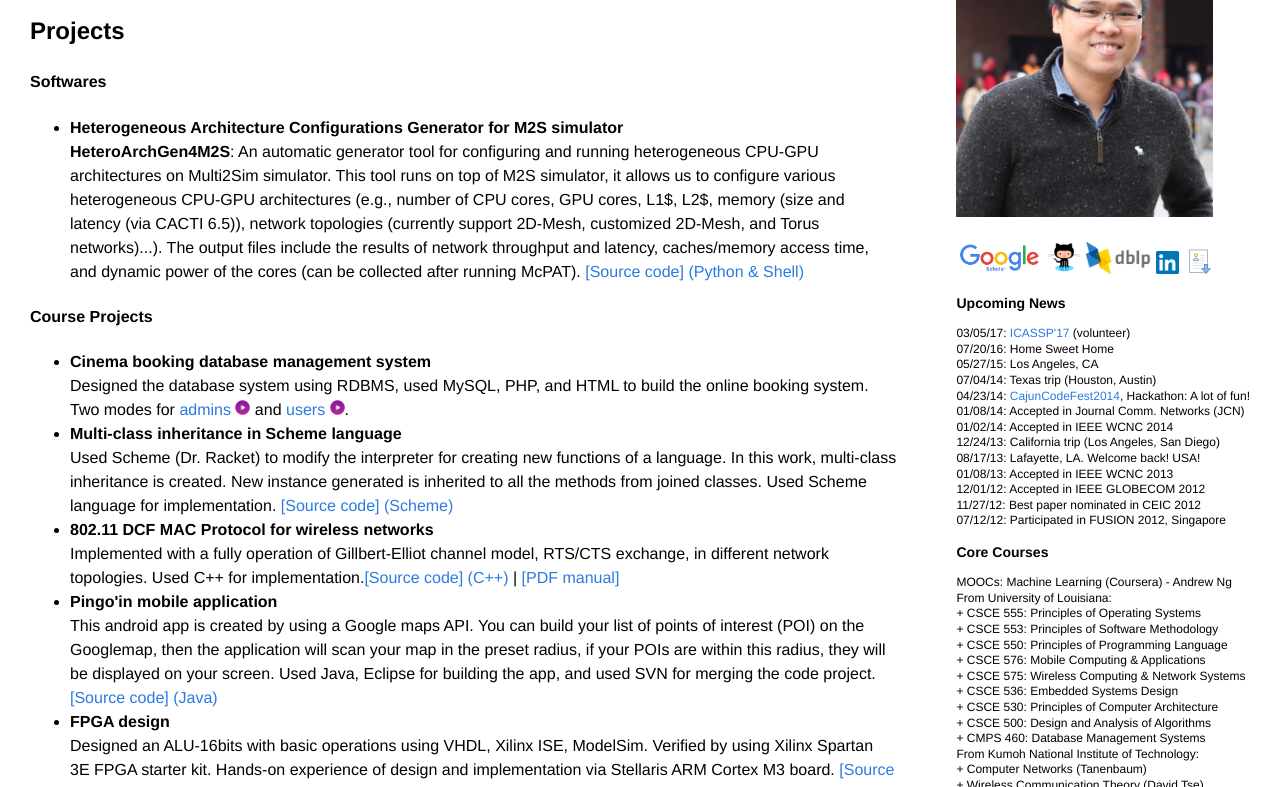
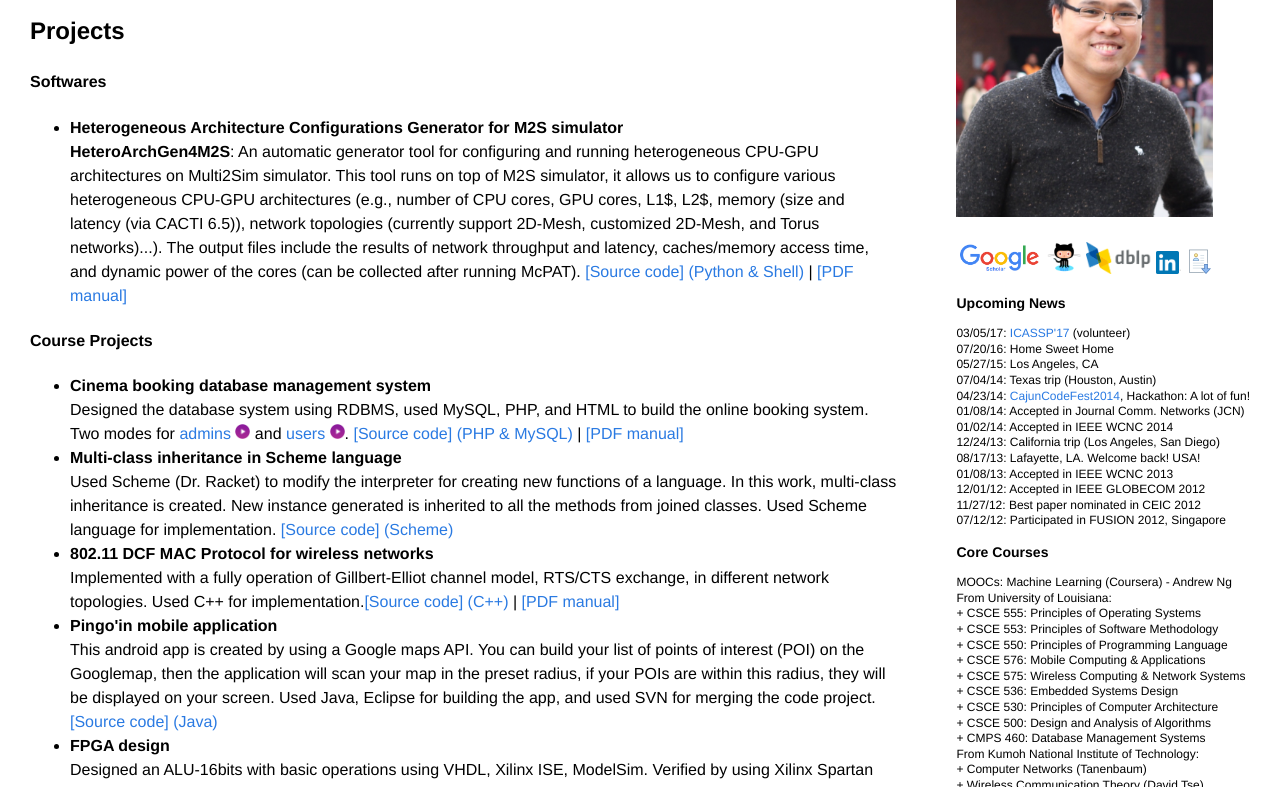
Before and after one commit to ttungl/ttungl.github.io, a plain HTML site: page index.htm in a window 1280 px wide. Shown: the part 313-1100 px from the top of the page. Drawn offline with Linux system fonts and the light colour scheme.

Commit message:
Add files via upload

```diff
--- a/index.htm
+++ b/index.htm
@@ -147,7 +147,7 @@ I received M.S. degree in Computer Science from the University of Louisiana, whe
 <ul>
   <li>
     <b>Heterogeneous Architecture Configurations Generator for M2S simulator</b><br>
-        <b>HeteroArchGen4M2S</b>: An automatic generator tool for configuring and running heterogeneous CPU-GPU architectures on Multi2Sim simulator. This tool runs on top of M2S simulator, it allows us to configure various heterogeneous CPU-GPU architectures (e.g., number of CPU cores, GPU cores, L1$, L2$, memory (size and latency (via CACTI 6.5)), network topologies (currently support 2D-Mesh, customized 2D-Mesh, and Torus networks)...). The output files include the results of network throughput and latency, caches/memory access time, and dynamic power of the cores (can be collected after running McPAT). <a href="https://github.com/ttungl/HeteroArchGen4M2S"> <span class="label label-success">[Source code] (Python & Shell)</span></a>
+        <b>HeteroArchGen4M2S</b>: An automatic generator tool for configuring and running heterogeneous CPU-GPU architectures on Multi2Sim simulator. This tool runs on top of M2S simulator, it allows us to configure various heterogeneous CPU-GPU architectures (e.g., number of CPU cores, GPU cores, L1$, L2$, memory (size and latency (via CACTI 6.5)), network topologies (currently support 2D-Mesh, customized 2D-Mesh, and Torus networks)...). The output files include the results of network throughput and latency, caches/memory access time, and dynamic power of the cores (can be collected after running McPAT). <a href="https://github.com/ttungl/HeteroArchGen4M2S"> <span class="label label-success">[Source code] (Python & Shell)</span></a> | <a href="https://github.com/ttungl/HeteroArchGen4M2S/blob/master/HeteroArchGen4M2S.pdf"><span class="label label-success">[PDF manual]</span></a>
   </li>
 </ul>
 
@@ -155,7 +155,7 @@ I received M.S. degree in Computer Science from the University of Louisiana, whe
 <ul>
   <li>
     <b>Cinema booking database management system</b><br>
-        Designed the database system using RDBMS, used MySQL, PHP, and HTML to build the online booking system. Two modes for <a href="https://www.youtube.com/watch?v=-efz0mjcYJ4">admins <img src='./misc_files/playicon.png' alt='admins' width=15></a> and <a href="https://www.youtube.com/watch?v=DpcdudRyiLY">users <img src='./misc_files/playicon.png' alt='users' width=15></a>.
+        Designed the database system using RDBMS, used MySQL, PHP, and HTML to build the online booking system. Two modes for <a href="https://www.youtube.com/watch?v=-efz0mjcYJ4">admins <img src='./misc_files/playicon.png' alt='admins' width=15></a> and <a href="https://www.youtube.com/watch?v=DpcdudRyiLY">users <img src='./misc_files/playicon.png' alt='users' width=15></a>. <a href="https://github.com/ttungl/Cinema-Booking-System-RDBMS/tree/master/public_html"> <span class="label label-success">[Source code] (PHP & MySQL)</span></a> | <a href="https://github.com/ttungl/Cinema-Booking-System-RDBMS/blob/master/cmps460_SP15_groupE_New_Wave_Cinema.pdf"><span class="label label-success">[PDF manual]</span></a>
   </li>
 
   <li>
```
